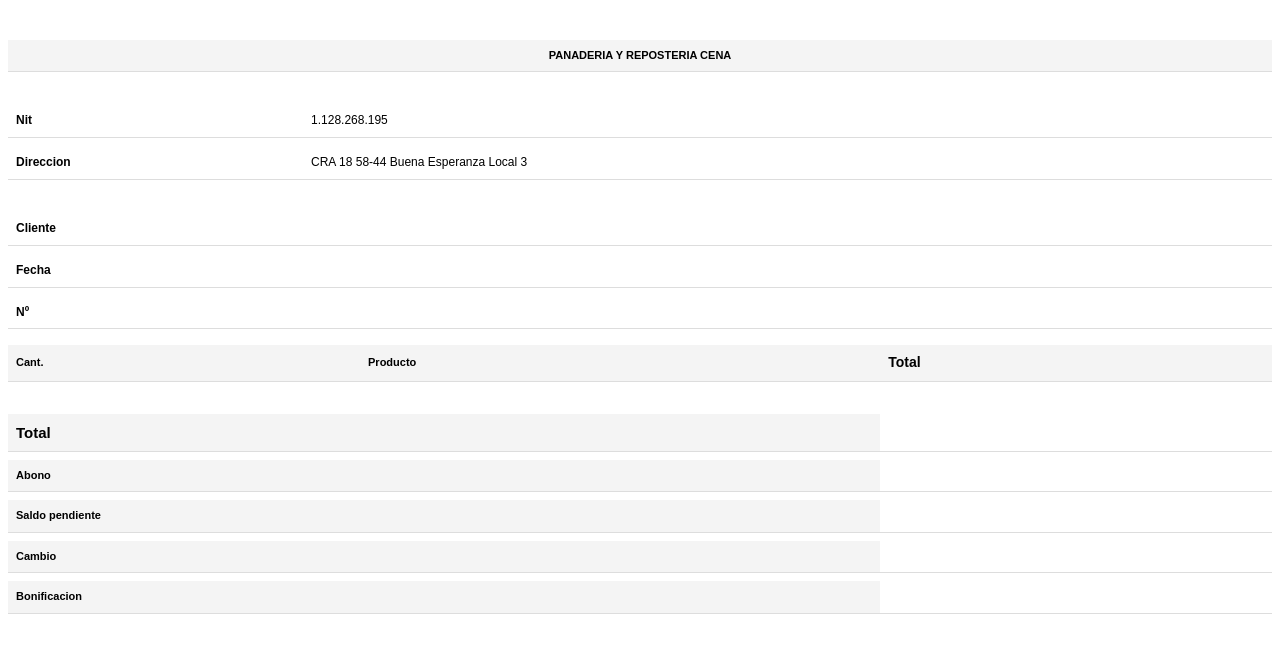
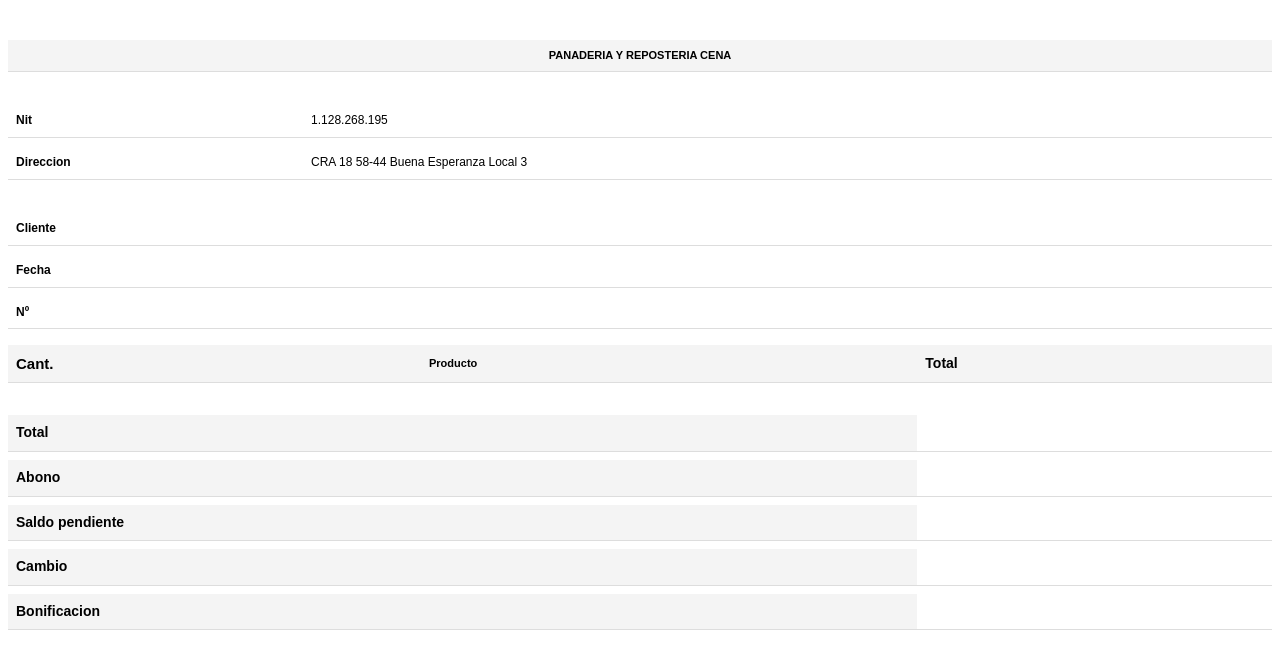
Before and after one commit to ejpacheco/cena, a PHP site: page /app/vistas/Home/Factura/VerFactura.php in a window 1280 px wide. Shown: the top 669 px of the page. Run offline with PHP 8.4, Linux system fonts and the light colour scheme; lists and menus that the app fills with data are empty.

Commit message:
ajustes de tamaño 2

```diff
--- a/app/vistas/Home/Factura/VerFactura.php
+++ b/app/vistas/Home/Factura/VerFactura.php
@@ -43,13 +43,17 @@
         tbody tr {
             border-top: 2px solid #ddd; /* Línea de separación entre filas */
         }
+        /* Clase para ajustar el tamaño de la fuente en la celda "Cantidad" */
+        .cantidad-cell {
+            font-size: 15px; /* Tamaño de fuente reducido para "Cantidad" */
+        }
         /* Clase para ajustar el tamaño de la fuente solo en la celda "Total" del encabezado */
         .total-header {
             font-size: 14px; /* Tamaño de fuente ajustado */
         }
         /* Clase para ajustar el tamaño de la fuente solo en la celda "Total" del pie de página */
         .small-font {
-            font-size: 15px; /* Tamaño de fuente reducido */
+            font-size: 14px; /* Tamaño de fuente reducido */
         }
     </style>
 </head>
@@ -95,7 +99,7 @@
     <table class="text-left">
         <thead>
             <tr>
-                <th>Cant.</th>
+                <th class="cantidad-cell">Cant.</th> <!-- Aplicar clase cantidad-cell aquí -->
                 <th>Producto</th>
                 <th class="total-header">Total</th> <!-- Aplicar clase total-header aquí -->
             </tr>
@@ -112,20 +116,20 @@
                 <td class="small-font"><label id="total_factura"></label></td>
             </tr>
             <tr>
-                <th colspan="2">Abono</th>
-                <td><label id="abono_factura"></label></td>
+                <th colspan="2" class="small-font">Abono</th>
+                <td class="small-font"><label id="abono_factura"></label></td>
             </tr>
             <tr>
-                <th colspan="2">Saldo pendiente</th>
-                <td><label id="saldo_pendiente"></label></td>
+                <th colspan="2" class="small-font">Saldo pendiente</th>
+                <td class="small-font"><label id="saldo_pendiente"></label></td>
             </tr>
             <tr>
-                <th colspan="2">Cambio</th>
-                <td><label id="cambio"></label></td>
+                <th colspan="2" class="small-font">Cambio</th>
+                <td class="small-font"><label id="cambio"></label></td>
             </tr>
             <tr>
-                <th colspan="2">Bonificacion</th>
-                <td><label id="bonificacion"></label></td>
+                <th colspan="2" class="small-font">Bonificacion</th>
+                <td class="small-font"><label id="bonificacion"></label></td>
             </tr>
         </tfoot>
     </table>
--- a/assets/js/cenajs/cena.js
+++ b/assets/js/cenajs/cena.js
@@ -1390,6 +1390,7 @@ function ConsultarFactura(id_facturaG) {
         celdaTotal.innerHTML = total_producto.toLocaleString();
 
         celdaTotal.classList.add("small-font"); // Añade la clase que desees
+        celdaCantidad.classList.add("cantidad-cell");
 
         // Agregamos las celdas a la fila
         fila.appendChild(celdaCantidad);
```
